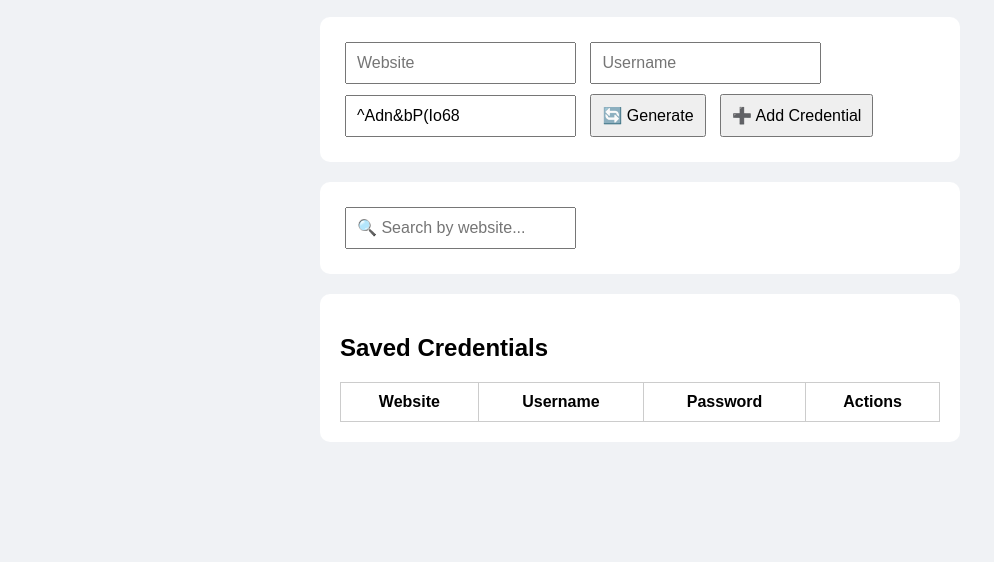
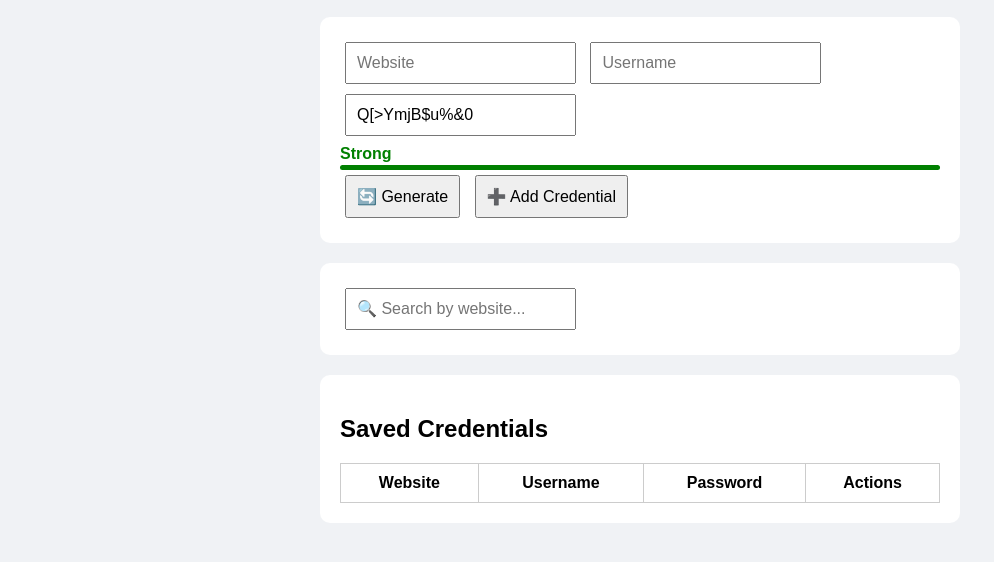
Before and after one commit to ansh-2004/password-manager-client, a plain HTML site: page index.html in a window 1280 px wide. Both pictures are taken after a click on the button "🔄 Generate". Shown: the part 140-702 px from the top of the page, without its empty margins (0-994 px from the left). Drawn offline with Linux system fonts and the light colour scheme; no server answers.

Commit message:
adding feature password strength

```diff
--- a/index.html
+++ b/index.html
@@ -13,7 +13,9 @@
     <form id="credentialForm">
       <input type="text" id="website" placeholder="Website" required />
       <input type="text" id="username" placeholder="Username" required />
-      <input type="text" id="password" placeholder="Password" required />
+      <input type="text" id="password" oninput="checkPasswordStrength(this.value, 'add')" placeholder="Password" required />
+      <div id="strengthText-add" style="margin-top: 4px; font-weight: bold;"></div>
+      <div id="strengthBar-add" style="height: 5px; background-color: lightgray; border-radius: 4px; margin-top: 2px;  transition: width 0.3s ease-in-out;"></div>
       <button type="button" onclick="generatePassword()">🔄 Generate</button>
       <button type="submit">➕ Add Credential</button>
     </form>
--- a/script.js
+++ b/script.js
@@ -79,11 +79,18 @@ function filterCredentials() {
   });
 }
 function editCredential(id, website, username, password) {
+
     const row = document.getElementById(`row-${id}`);
     row.innerHTML = `
       <td><input type="text" id="edit-website-${id}" value="${website}"></td>
       <td><input type="text" id="edit-username-${id}" value="${username}"></td>
-      <td><input type="text" id="edit-password-${id}" value="${password}"></td>
+     <td>
+      <input type="text" id="edit-password-${id}" value="${password}"
+             oninput="checkPasswordStrength(this.value, '${id}')">
+      <div id="strengthText-${id}" style="font-weight:bold; margin-top:4px;"></div>
+      <div id="strengthBar-${id}" style="height: 5px; background-color: lightgray;
+           border-radius: 4px; margin-top: 2px;"></div>
+    </td>
       <td>
         <button onclick="saveEdit('${id}')">💾 Save</button>
         <button onclick="loadCredentials()">❌ Cancel</button>
@@ -107,15 +114,70 @@ function editCredential(id, website, username, password) {
     loadCredentials();
   }
 
+  function checkPasswordStrength(password, id = '') {
+    const strengthText = document.getElementById(`strengthText-${id}`);
+  const strengthBar = document.getElementById(`strengthBar-${id}`);
 
-function generatePassword() {
-  const chars = "abcdefghijklmnopqrstuvwxyzABCDEFGHIJKLMNOPQRSTUVWXYZ0123456789!@#$%^&*()";
-  let length = 12;
-  let password = "";
-  for (let i = 0; i < length; i++) {
-    password += chars[Math.floor(Math.random() * chars.length)];
+    let strength = 0;
+
+    const hasUpper = /[A-Z]/.test(password);
+    const hasLower = /[a-z]/.test(password);
+    const hasNumber = /\d/.test(password);
+    const hasSymbol = /[^A-Za-z0-9]/.test(password);
+
+    if (password.length >= 8) strength++;
+    if (hasUpper) strength++;
+    if (hasLower) strength++;
+    if (hasNumber) strength++;
+    if (hasSymbol) strength++;
+
+    if (password.length < 8) {
+      strengthText.textContent = "Weak";
+      strengthText.style.color = "red";
+      strengthBar.style.backgroundColor = "red";
+      strengthBar.style.width = "30%";
+    } else if (strength >= 3 && password.length >= 8) {
+      strengthText.textContent = "Medium";
+      strengthText.style.color = "orange";
+      strengthBar.style.backgroundColor = "orange";
+      strengthBar.style.width = "60%";
+    }
+    if (strength >= 4 && password.length >= 12) {
+      strengthText.textContent = "Strong";
+      strengthText.style.color = "green";
+      strengthBar.style.backgroundColor = "green";
+      strengthBar.style.width = "100%";
+    }
   }
-  document.getElementById('password').value = password;
-}
+
+
+  function generatePassword(length = 12) {
+    const upper = "ABCDEFGHIJKLMNOPQRSTUVWXYZ";
+    const lower = "abcdefghijklmnopqrstuvwxyz";
+    const numbers = "0123456789";
+    const symbols = "!@#$%^&*()_+{}[]<>?";
+
+    const allChars = upper + lower + numbers + symbols;
+
+
+    let password =
+      upper[Math.floor(Math.random() * upper.length)] +
+      lower[Math.floor(Math.random() * lower.length)] +
+      numbers[Math.floor(Math.random() * numbers.length)] +
+      symbols[Math.floor(Math.random() * symbols.length)];
+
+    for (let i = 4; i < length; i++) {
+      password += allChars[Math.floor(Math.random() * allChars.length)];
+    }
+
+
+    password = password.split('').sort(() => Math.random() - 0.5).join('');
+
+
+    const passwordInput = document.getElementById('password');
+    passwordInput.value = password;
+    checkPasswordStrength(password, 'add');
+  }
+
 
 window.onload = loadCredentials;
```
